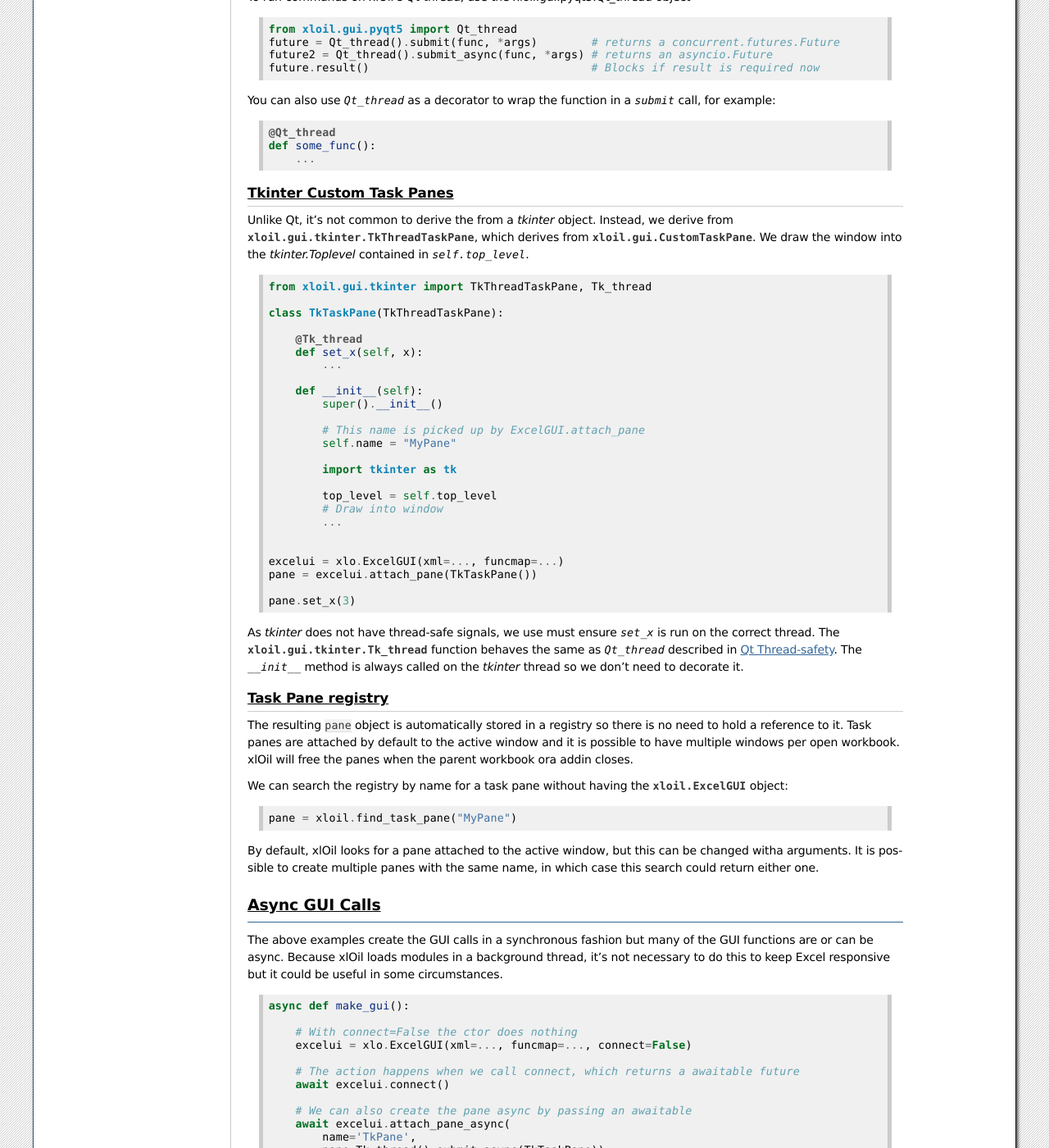
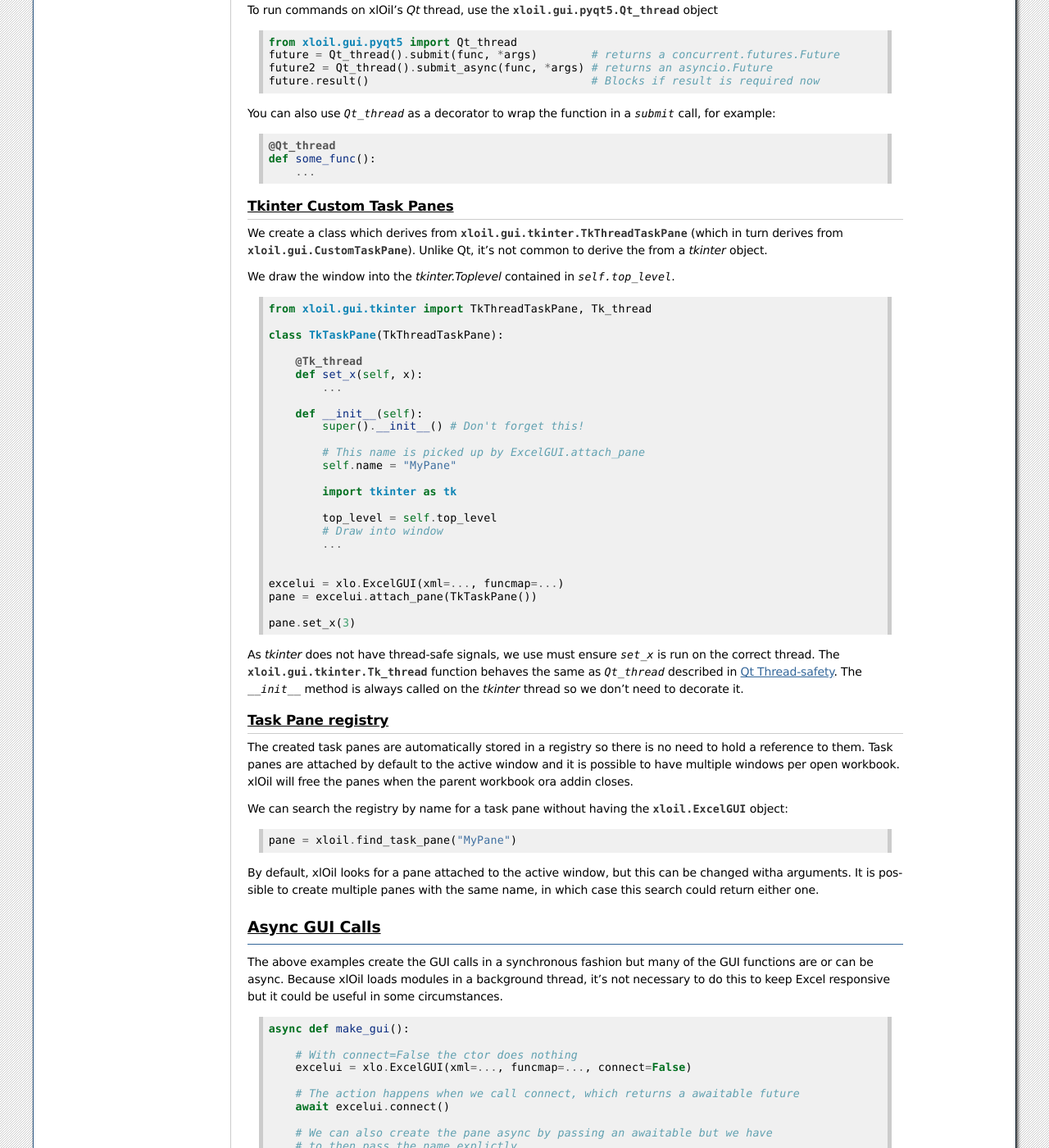
Before and after one commit to cunnane/xloil, a Sphinx documentation site: the page built from docs/source/xlOil_Python/CustomGUI.rst, in a window 1280 px wide and 1400 px high, scrolled down 2255 px. Shown: the whole window at 82% size. Built offline with Sphinx 7.4.7, drawn with Linux system fonts in a browser that asks for light colours; the version number is read from the project's files by our own code; some of the changed text lies outside the part shown.

Commit message:
Update documentation after GUI changes

```diff
--- a/docs/source/xlOil_Python/CustomGUI.rst
+++ b/docs/source/xlOil_Python/CustomGUI.rst
@@ -111,6 +111,7 @@
 
     class QtTaskPane(QWidget):
         def __init__(self):
+            super().__init__() # Don't forget this!
             ... # some code to draw the widget
         def send_signal(self, int):
             ... # some code to emit a Qt signal
@@ -137,7 +138,7 @@
 will abort.  xlOil creates a special Qt thread which runs the Qt event loop, and
 constructs any task panes on that thread.
 
-To run commands on xlOil's *Qt* thread, use the :ref:`xloil.gui.pyqt5.Qt_thread` object
+To run commands on xlOil's *Qt* thread, use the :any:`xloil.gui.pyqt5.Qt_thread` object
 
 ::
 
@@ -157,8 +158,10 @@
 Tkinter Custom Task Panes
 =========================
 
-Unlike Qt, it's not common to derive the from a *tkinter* object.  Instead, we derive from
-:any:`xloil.gui.tkinter.TkThreadTaskPane`, which derives from :any:`xloil.gui.CustomTaskPane`.
+We create a class which derives from :any:`xloil.gui.tkinter.TkThreadTaskPane` (which in turn
+derives from :any:`xloil.gui.CustomTaskPane`).  Unlike Qt, it's not common to derive the from
+a *tkinter* object.
+
 We draw the window into the *tkinter.Toplevel* contained in `self.top_level`.
 
 ::
@@ -172,7 +175,7 @@
             ...
 
         def __init__(self):
-            super().__init__()
+            super().__init__() # Don't forget this!
 
             # This name is picked up by ExcelGUI.attach_pane
             self.name = "MyPane"
@@ -198,8 +201,8 @@
 Task Pane registry
 ==================
 
-The resulting ``pane`` object is automatically stored in a registry so there is no need to hold a
-reference to it.  Task panes are attached by default to the active window and it is possible to
+The created task panes are automatically stored in a registry so there is no need to hold a
+reference to them.  Task panes are attached by default to the active window and it is possible to
 have multiple windows per open workbook.  xlOil will free the panes when the parent workbook ora
 addin closes.
 
@@ -231,7 +234,8 @@
         # The action happens when we call connect, which returns a awaitable future
         await excelui.connect()
 
-        # We can also create the pane async by passing an awaitable
+        # We can also create the pane async by passing an awaitable but we have
+        # to then pass the name explictly
         await excelui.attach_pane_async(
             name='TkPane',
             pane=Tk_thread().submit_async(TkTaskPane))
--- a/docs/source/xlOil_Python/FAQ.rst
+++ b/docs/source/xlOil_Python/FAQ.rst
@@ -48,3 +48,9 @@
 
 Unlike the built-in support in Office 365, the written arrays would be static data so, for example,
 function dependency tracing would not work on them (except the top left entry).
+
+This application failed to start because it could not find or load the Qt platform plugin "windows"
+---------------------------------------------------------------------------------------------------
+Sometimes Qt crashes with this error. It occurs when `QT_QPA_PLATFORM_PLUGIN_PATH` is not set correctly.
+xlOil sets this when it lauches Qt but I think due to a race condition the message doesn't always get
+through.  Just restart Excel.
--- a/docs/source/xlOil_Python/ModuleReference.rst
+++ b/docs/source/xlOil_Python/ModuleReference.rst
@@ -52,12 +52,10 @@
 	ExcelGUI
 	xloil.gui.CustomTaskPane
 	TaskPaneFrame
-	xloil.gui.find_task_pane
 	insert_cell_image
 	xloil.rtd.subscribe
 	xloil.rtd.RtdSimplePublisher
 	xloil.debug.exception_debug
-	xloil.qtgui.Qt_thread
 	xloil.pandas.PDFrame
 	xloil.pillow.ReturnImage
 	xloil.matplotlib.ReturnFigure
```
Also changed, not shown: 2 other files.
